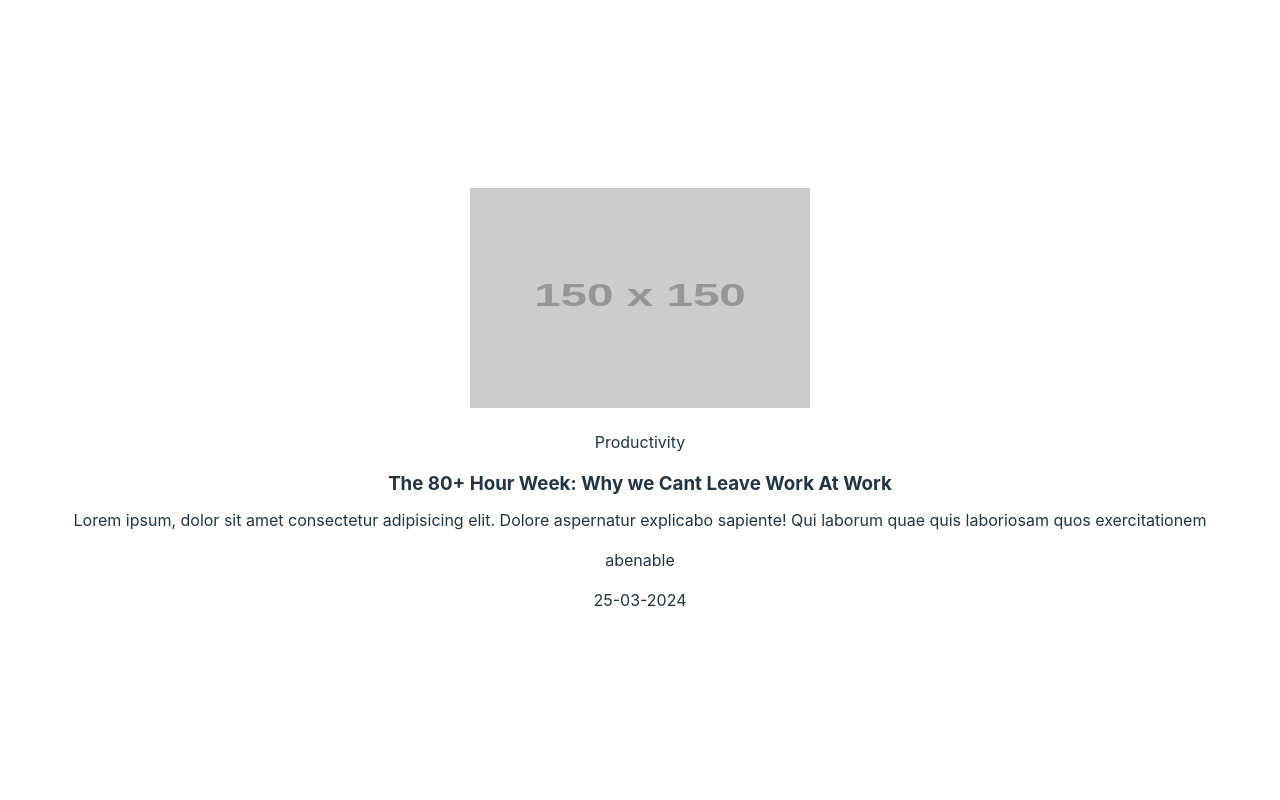
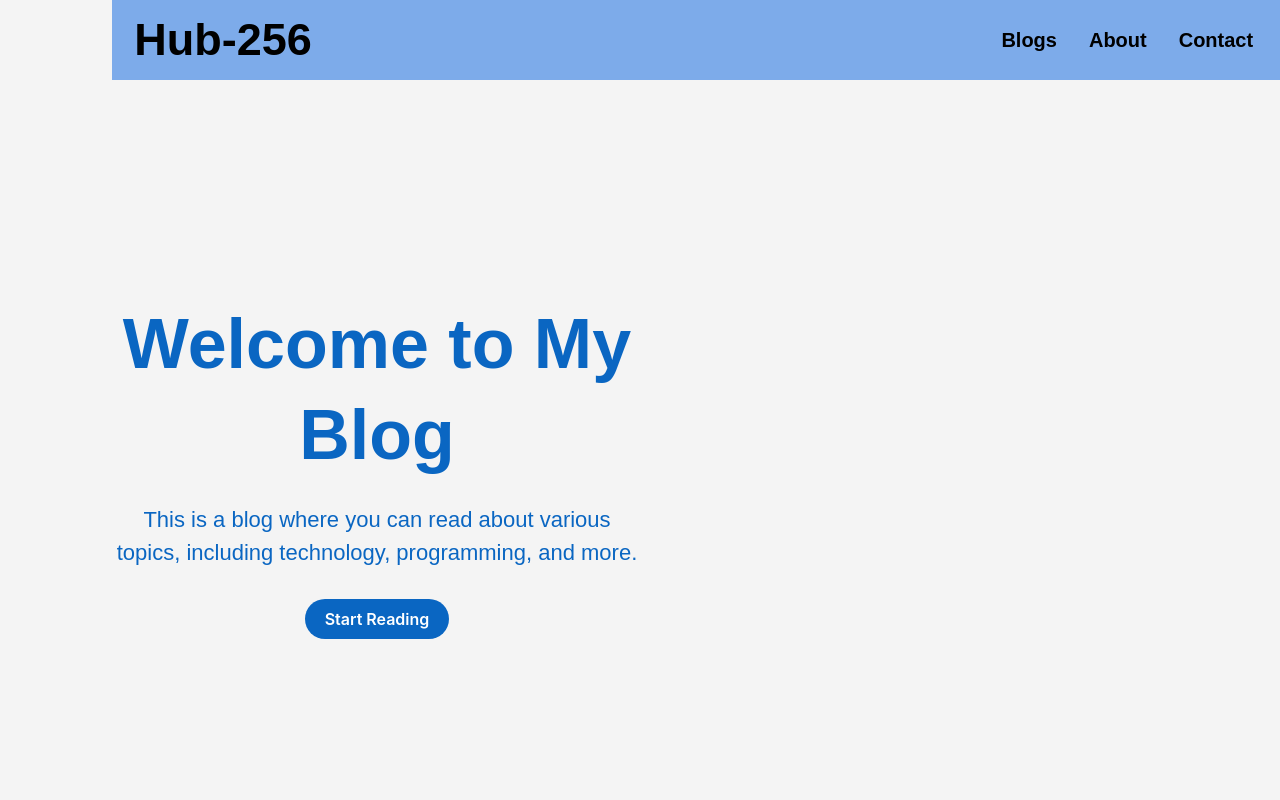
Before and after one commit to abenable/vite-project, a React (Vite) app: page / in a window 1280 px wide. Shown: the top 800 px of the page. Built offline with nearby package versions, Linux system fonts and the light colour scheme; the HTML template or start-up script is replaced by a standard one.

Commit message:
Add global styles and update component imports

```diff
--- a/src/App.css
+++ b/src/App.css
@@ -3,6 +3,262 @@
   margin: 0 auto;
   padding: 2rem;
   text-align: center;
+}
+
+/* Global Styles */
+body {
+  margin: 0;
+  padding: 80px;
+  font-family: Arial, sans-serif;
+  background-color: #f4f4f4;
+}
+
+/* Header Styles */
+.header {
+  display: flex;
+  justify-content: space-between;
+  align-items: center;
+  position: fixed;
+  top: 0;
+  width: 100%;
+  height: 50px;
+  padding: 15px;
+  background-color: #7dabea;
+  color: rgb(0, 0, 0);
+}
+.header h1 {
+  font-size: 45px;
+  width: 15%;
+}
+
+/* Navigation Styles */
+.nav {
+  display: flex;
+  justify-content: center;
+  text-align: center;
+}
+
+.nav-list {
+  align-items: center;
+  display: flex;
+  justify-content: space-between;
+  list-style-type: none;
+  margin: 0;
+  padding: 10px 0;
+  width: 90%; /* Adjust this value as needed */
+}
+
+.nav-item {
+  flex-grow: 1;
+  text-align: center;
+  padding: 0 16px;
+  white-space: nowrap;
+}
+
+.nav-item a {
+  font-weight: 600;
+  font-size: 20px;
+  color: rgb(0, 0, 0);
+  text-decoration: none;
+}
+
+/* Content Styles */
+.content {
+  height: 420px;
+
+  /* Adjust this value according to the height of your header */
+}
+
+/* Button Styles */
+.button-18 {
+  align-items: center;
+  background-color: #0a66c2;
+  border: 0;
+  border-radius: 100px;
+  box-sizing: border-box;
+  color: #ffffff;
+  cursor: pointer;
+  display: inline-flex;
+  font-family: -apple-system, system-ui, system-ui, "Segoe UI", Roboto,
+    "Helvetica Neue", "Fira Sans", Ubuntu, Oxygen, "Oxygen Sans", Cantarell,
+    "Droid Sans", "Apple Color Emoji", "Segoe UI Emoji", "Segoe UI Symbol",
+    "Lucida Grande", Helvetica, Arial, sans-serif;
+  font-size: 16px;
+  font-weight: 600;
+  justify-content: center;
+  line-height: 20px;
+  max-width: 480px;
+  min-height: 40px;
+  min-width: 0px;
+  overflow: hidden;
+  margin-top: 10px;
+  padding: 0px;
+  padding-left: 20px;
+  padding-right: 20px;
+  text-align: center;
+  touch-action: manipulation;
+  transition: background-color 0.167s cubic-bezier(0.4, 0, 0.2, 1) 0s,
+    box-shadow 0.167s cubic-bezier(0.4, 0, 0.2, 1) 0s,
+    color 0.167s cubic-bezier(0.4, 0, 0.2, 1) 0s;
+  user-select: none;
+  -webkit-user-select: none;
+  vertical-align: middle;
+}
+
+.button-18:hover,
+.button-18:focus {
+  background-color: #16437e;
+  color: #ffffff;
+}
+
+.button-18:active {
+  background: #09223b;
+  color: rgb(255, 255, 255, 0.7);
+}
+
+.button-18:disabled {
+  cursor: not-allowed;
+  background: rgba(0, 0, 0, 0.08);
+  color: rgba(0, 0, 0, 0.3);
+}
+
+/* Input Styles */
+input {
+  margin: 6px;
+  padding: 6px 12px;
+  font-size: 16px;
+  font-weight: 400;
+  line-height: 1.5;
+  color: #212529;
+  background-color: #fff;
+  background-clip: padding-box;
+  border: 1px solid #ced4da;
+  appearance: none;
+  border-radius: 4px;
+  transition: border-color 0.15s ease-in-out, box-shadow 0.15s ease-in-out;
+}
+
+input:focus {
+  color: #212529;
+  background-color: #fff;
+  border-color: #86b7fe;
+  outline: 0;
+  box-shadow: 0 0 0 0.25rem rgb(13 110 253 / 25%);
+}
+
+/* Intro Styles */
+.intro-post {
+  width: 50%;
+  align-items: flex-start;
+  justify-content: center;
+  margin-bottom: 70px;
+  padding-bottom: 100px;
+}
+
+.intro-title {
+  padding: 0;
+  font-size: 70px;
+  font-weight: 600;
+  line-height: 1.3;
+  margin-bottom: 20px;
+  color: #0a66c2;
+}
+
+.intro-text {
+  font-size: 22px;
+  font-weight: 400;
+  line-height: 1.5;
+  margin-bottom: 20px;
+  color: #0a66c2;
+}
+
+/* Footer Styles */
+.footer {
+  text-align: center;
+  align-items: center;
+}
+
+/* Post Styles */
+.post-section {
+  justify-content: space-between;
+  align-items: center;
+  margin-top: 100px;
+  margin-bottom: 200px;
+}
+.post-section h3 {
+  font-size: 30px;
+}
+/* Latest Posts Styles */
+.latest-posts {
+  position: relative;
+  margin-top: 30px;
+  display: grid;
+  grid-template-columns: repeat(3, 1fr);
+  gap: 20px; /* adjust this for your desired spacing between cards */
+}
+
+/* Form Styles */
+form {
+  display: flex;
+  flex-direction: column;
+  align-items: center;
+  margin-top: 100px;
+}
+.creator {
+  justify-content: space-between;
+  align-items: center;
+  display: flex;
+  padding: 0 30px;
+}
+
+.post-card-title {
+  padding: 0;
+  margin: 0;
+  margin-bottom: 10px;
+}
+.post-card-text {
+  padding: 0;
+  margin: 0;
+}
+.post-card-image {
+  width: 340px;
+  height: 220px;
+}
+.target-post {
+  width: 100%;
+  display: flex;
+  justify-content: space-between;
+  align-items: center;
+  margin-bottom: 200px;
+}
+
+.target-post-img {
+  width: 550px;
+  height: 400px;
+  border-style: groove;
+  width: 50%;
+}
+.target-post-content {
+  width: 50%;
+  display: flex;
+  flex-direction: column;
+  justify-content: center;
+  margin-top: 50px;
+  padding-left: 80px;
+  padding-right: 60px;
+}
+
+.target-post-content h3 {
+  font-weight: 400;
+  line-height: 1;
+  font-size: 40px;
+  padding: 0;
+  margin: 0;
+}
+
+.target-post-content p {
+  line-height: 1;
+  font-size: 18px;
 }
 
 .post-card-title {
--- a/src/App.jsx
+++ b/src/App.jsx
@@ -1,10 +1,10 @@
 import "./App.css";
-import PostCard from "./components/postcard/postcard";
+import Layout from "./pages/layout/layout";
 
 const App = () => {
   return (
     <div className="App">
-      <PostCard />
+      <Layout />{" "}
     </div>
   );
 };
```
